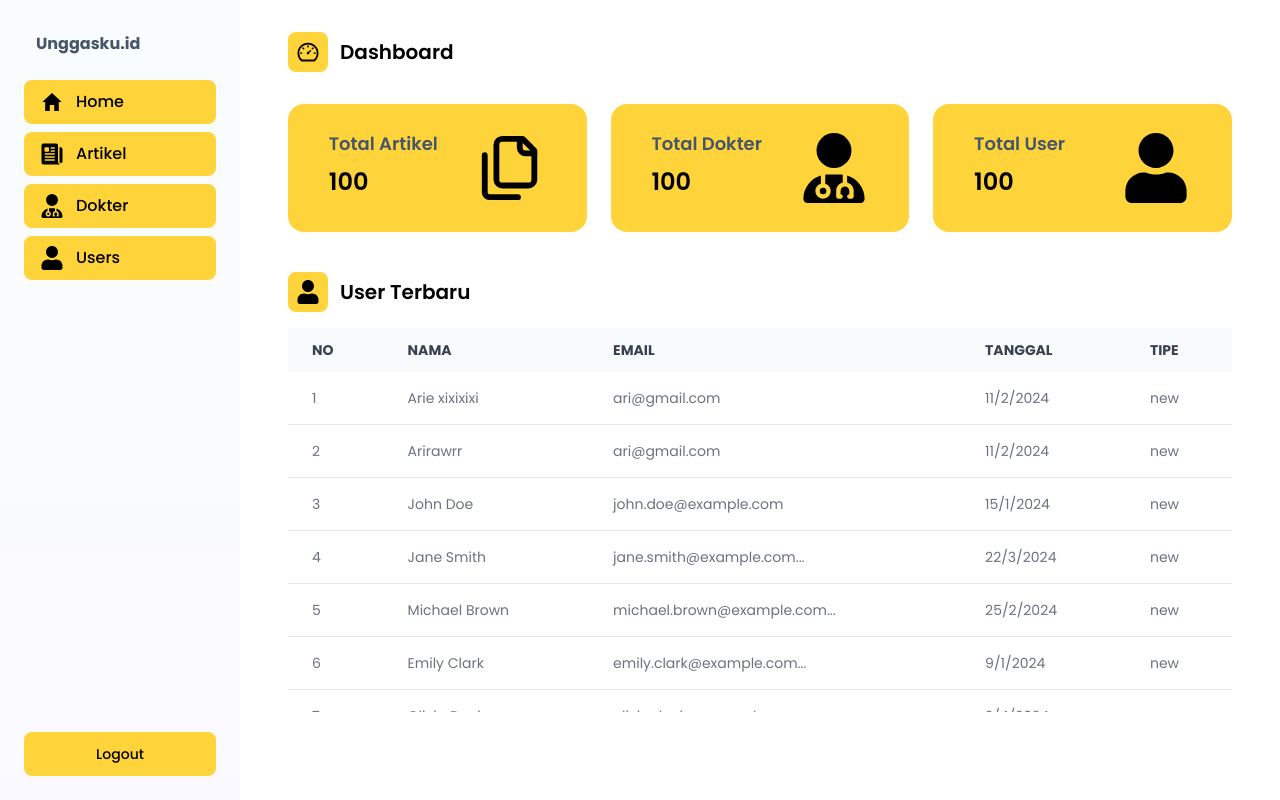
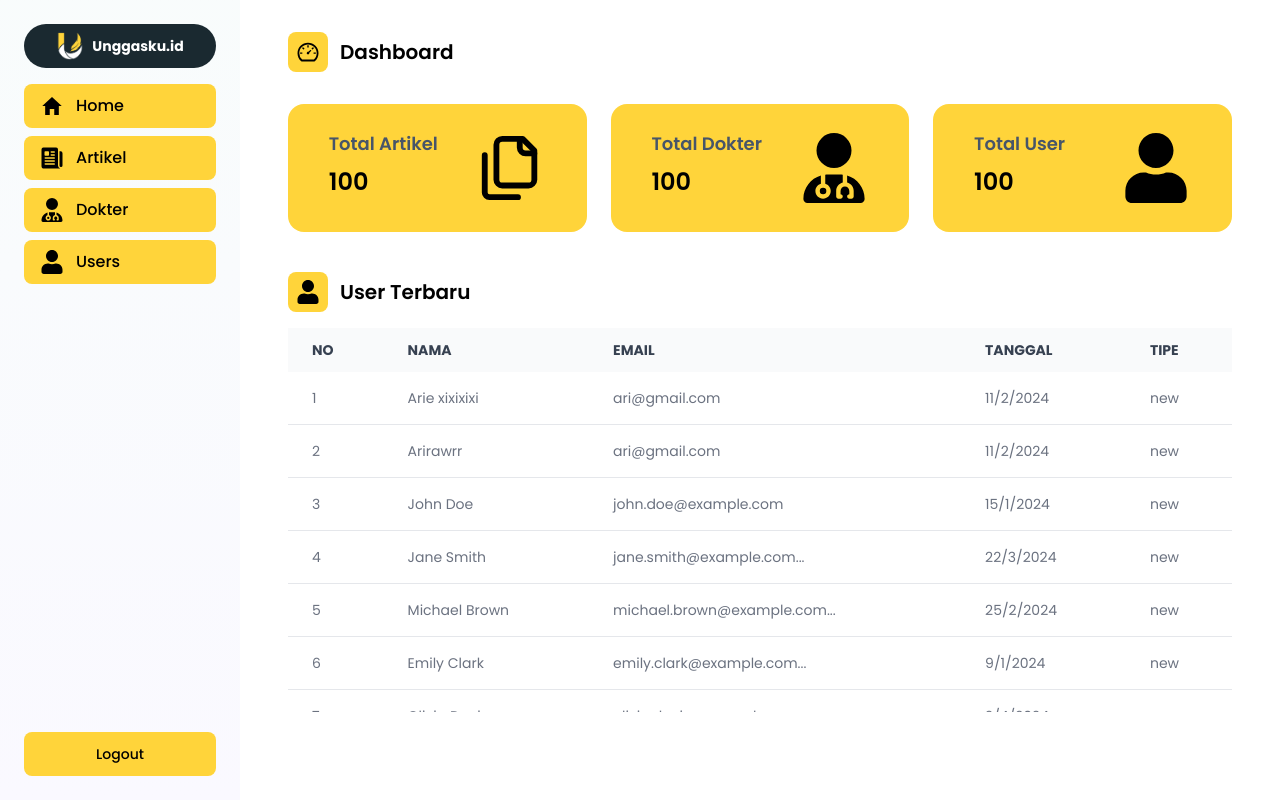
Before and after one commit to Ariemaharrucha/unggasku-fe, a React (Vite) app: page /dashboard in a window 1280 px wide. Built offline with nearby package versions, Linux system fonts and the light colour scheme.

Commit message:
edit dashboard

```diff
--- a/src/layouts/DashboardLayout.jsx
+++ b/src/layouts/DashboardLayout.jsx
@@ -4,13 +4,15 @@ import { IoNewspaper } from "react-icons/io5";
 import { IoMdHome } from "react-icons/io";
 import { FaUserDoctor } from "react-icons/fa6";
 import { FaUser } from "react-icons/fa";
+import logo from '../assets/logo.png'
 
 export const DashboardLayout = ({children}) => {
   return (
     <div className="flex h-screen">
       <aside className="flex w-[240px] flex-col justify-between bg-gradient-to-b from-primary-50/50 to-violet-50/50 p-6">
         <section className="space-y-2">
-          <div className="mb-4 px-3 py-2 text-base font-bold text-slate-600">
+          <div className="mb-4 px-3 py-2 text-sm font-bold bg-primary-950 text-white flex justify-center items-center gap-2 rounded-3xl">
+            <img src={logo} alt="logo" className="size-7" />
             Unggasku.id
           </div>
         <Menu label={'Home'} to={'/dashboard'} icon={<IoMdHome size={24}/>} />
```
